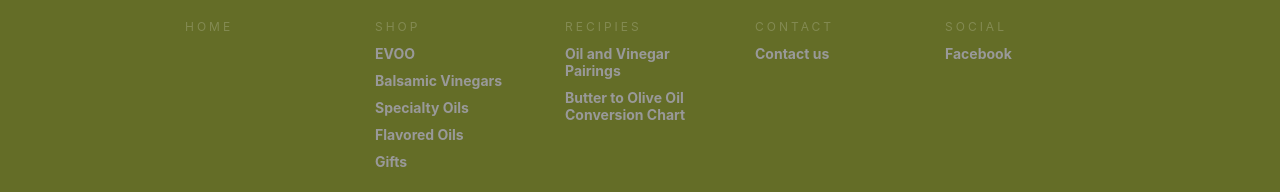
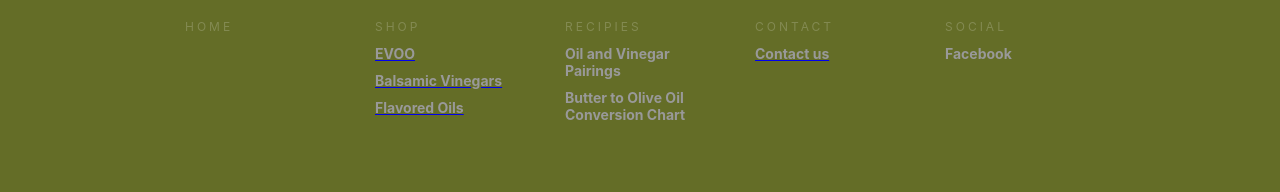
Before and after one commit to Bouloute/Final_Project_Store, a React (Create React App) app in the folder final_project_frontend/: page /contact in a window 1280 px wide. Shown: the part 1407-1599 px from the top of the page. After the commit the page ends 1555 px from the top, so only its background shows below. Built offline with nearby package versions, Linux system fonts and the light colour scheme; no server answers.

Commit message:
fixed links in footer

```diff
--- a/final_project_frontend/src/components/footer.js
+++ b/final_project_frontend/src/components/footer.js
@@ -1,4 +1,5 @@
 import React from 'react';
+import { NavLink } from 'react-router-dom';
 
 import '../footer.css'
 
@@ -11,11 +12,9 @@ const footer = () => {
                 <div className="col">
                     <h1>Shop</h1>
                     <ul>
-                        <li>EVOO</li>
-                        <li>Balsamic Vinegars</li>
-                        <li>Specialty Oils</li>
-                        <li>Flavored Oils</li>
-                        <li>Gifts</li>
+                        <NavLink to="/products/EVOO"><li>EVOO</li></NavLink>
+                        <NavLink to="/products/B"><li>Balsamic Vinegars</li></NavLink>
+                        <NavLink to="/products/OO"><li>Flavored Oils</li></NavLink>
                     </ul>
                 </div>
                 <div className="col">
@@ -28,7 +27,7 @@ const footer = () => {
                 <div className="col">
                     <h1>Contact</h1>
                     <ul>
-                        <li>Contact us</li>
+                    <NavLink to="/contact"><li>Contact us</li></NavLink>
                     </ul>
                 </div>
                 <div className="col">
```
